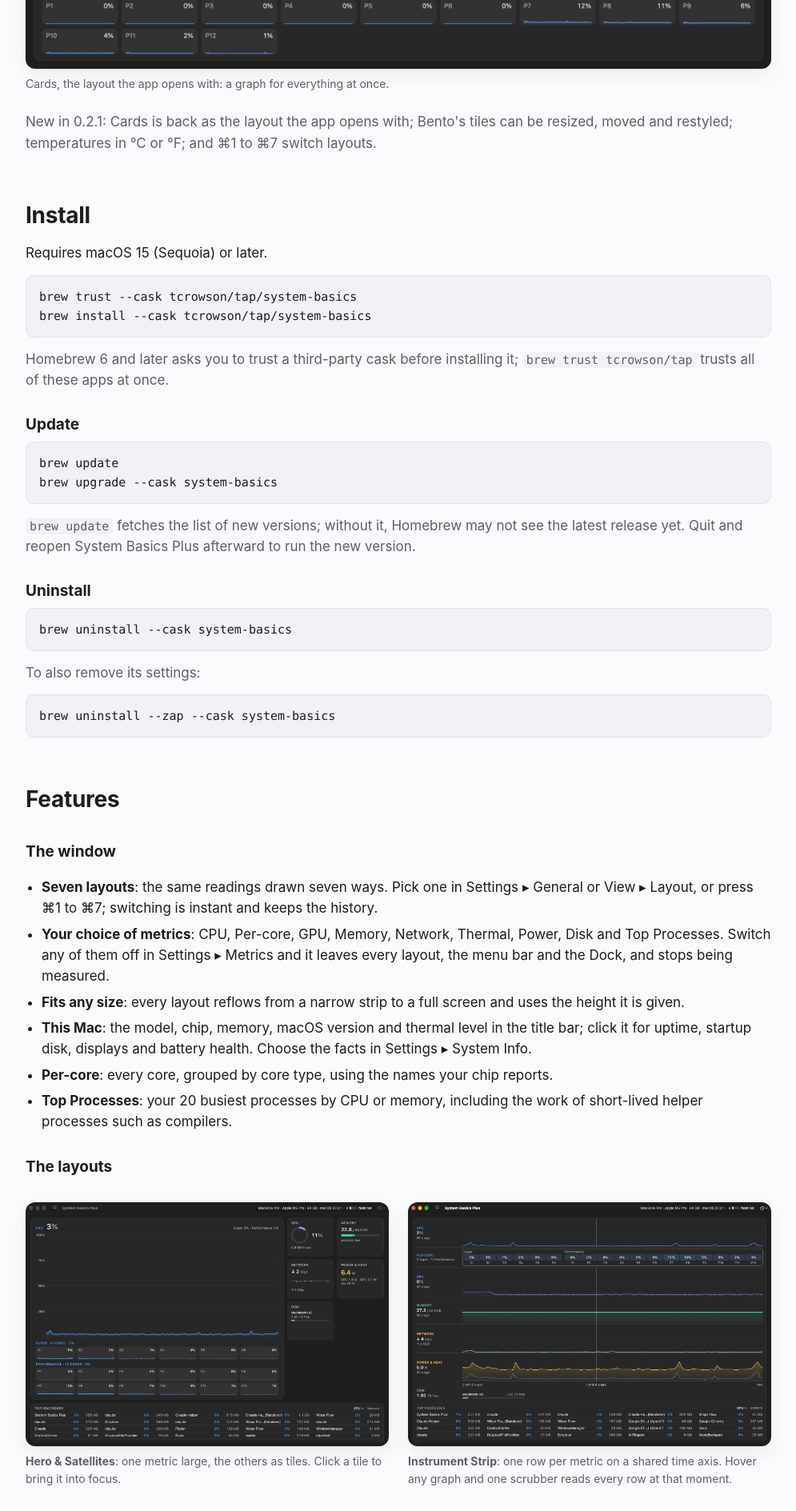
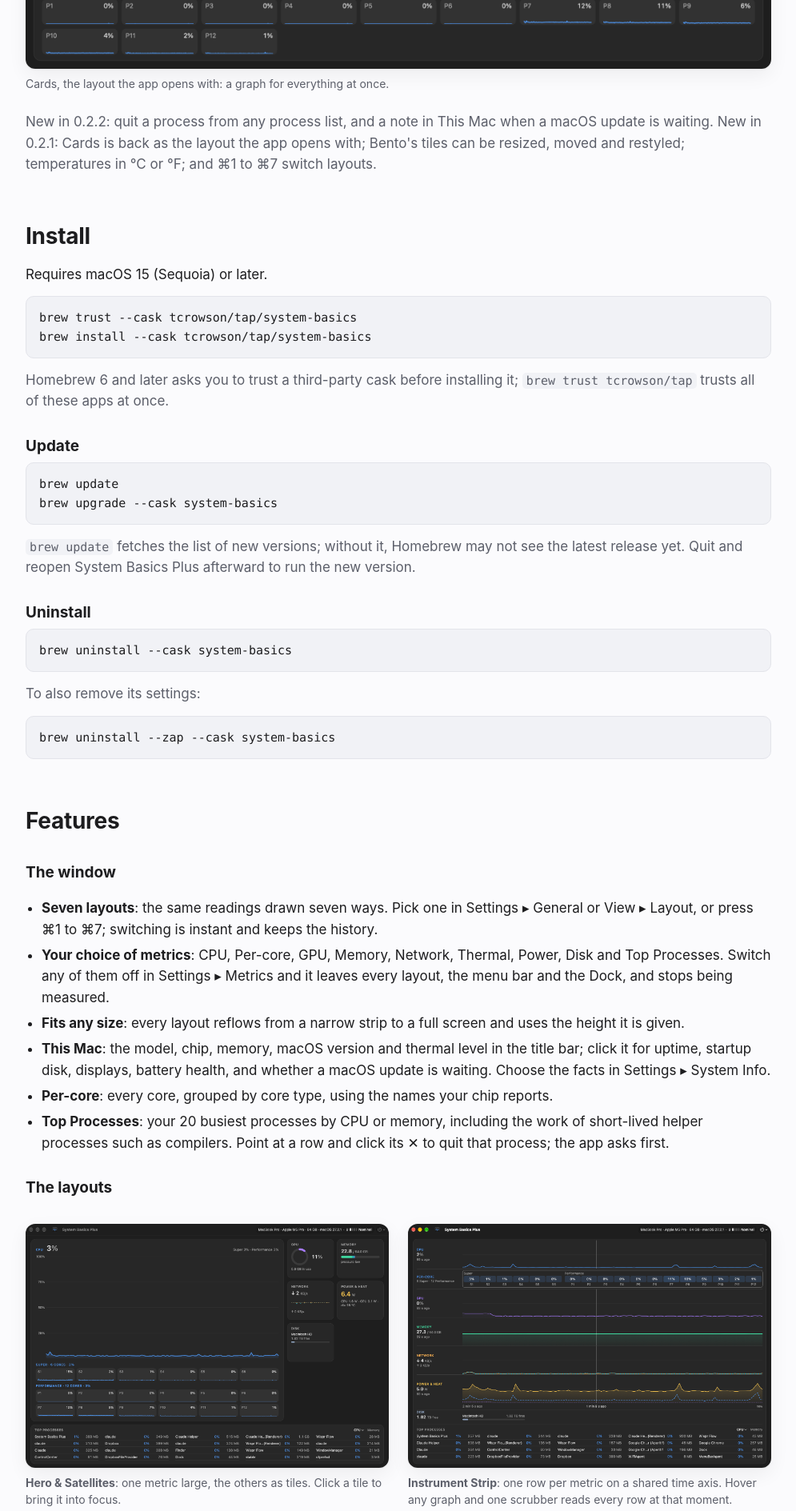
Before and after one commit to tcrowson/homebrew-tap, a plain HTML site: page docs/system-basics/index.html in a window 1280 px wide. Shown: the part 860-2749 px from the top of the page at 80% size, without its empty margins (142-1137 px from the left). Drawn offline with Linux system fonts and the light colour scheme.

Commit message:
System Basics Plus 0.2.2 on the app page
Co-Authored-By: Claude Fable 5.2 <noreply@anthropic.com>

```diff
--- a/docs/system-basics/index.html
+++ b/docs/system-basics/index.html
@@ -25,7 +25,7 @@
     <img src="img/window.png?v=3" alt="The System Basics Plus window in the Cards layout: a graph card each for CPU, GPU, memory, network, and power and heat, the top processes, disk space, and a small trace for every core">
     <figcaption>Cards, the layout the app opens with: a graph for everything at once.</figcaption>
   </figure>
-  <p class="dim">New in 0.2.1: Cards is back as the layout the app opens with; Bento's tiles can be resized, moved and restyled; temperatures in °C or °F; and ⌘1 to ⌘7 switch layouts.</p>
+  <p class="dim">New in 0.2.2: quit a process from any process list, and a note in This Mac when a macOS update is waiting. New in 0.2.1: Cards is back as the layout the app opens with; Bento's tiles can be resized, moved and restyled; temperatures in °C or °F; and ⌘1 to ⌘7 switch layouts.</p>
 
   <h2 id="install">Install</h2>
   <p>Requires macOS 15 (Sequoia) or later.</p>
@@ -50,9 +50,9 @@ brew upgrade --cask system-basics</code></pre>
     <li><strong>Seven layouts</strong>: the same readings drawn seven ways. Pick one in Settings ▸ General or View ▸ Layout, or press ⌘1 to ⌘7; switching is instant and keeps the history.</li>
     <li><strong>Your choice of metrics</strong>: CPU, Per-core, GPU, Memory, Network, Thermal, Power, Disk and Top Processes. Switch any of them off in Settings ▸ Metrics and it leaves every layout, the menu bar and the Dock, and stops being measured.</li>
     <li><strong>Fits any size</strong>: every layout reflows from a narrow strip to a full screen and uses the height it is given.</li>
-    <li><strong>This Mac</strong>: the model, chip, memory, macOS version and thermal level in the title bar; click it for uptime, startup disk, displays and battery health. Choose the facts in Settings ▸ System Info.</li>
+    <li><strong>This Mac</strong>: the model, chip, memory, macOS version and thermal level in the title bar; click it for uptime, startup disk, displays, battery health, and whether a macOS update is waiting. Choose the facts in Settings ▸ System Info.</li>
     <li><strong>Per-core</strong>: every core, grouped by core type, using the names your chip reports.</li>
-    <li><strong>Top Processes</strong>: your 20 busiest processes by CPU or memory, including the work of short-lived helper processes such as compilers.</li>
+    <li><strong>Top Processes</strong>: your 20 busiest processes by CPU or memory, including the work of short-lived helper processes such as compilers. Point at a row and click its ✕ to quit that process; the app asks first.</li>
   </ul>
 
   <h3>The layouts</h3>
@@ -98,7 +98,7 @@ brew upgrade --cask system-basics</code></pre>
     <li><strong>A style per readout</strong>: text, history graph, bar, per-core bars (CPU), ring (memory), or up/down rates and graph (network).</li>
     <li><strong>Tinted or monochrome</strong>: tinted uses a color per metric; monochrome matches the menu bar's own icons on any wallpaper.</li>
     <li><strong>Turns red past a limit</strong>: CPU or GPU above 90%, memory above 85%, temperature above 85 °C.</li>
-    <li><strong>Click for details</strong>: current values for every metric, the top five processes, and quick access to the window, refresh rate and Settings.</li>
+    <li><strong>Click for the menu</strong>: choose which readouts show, open the window, set the refresh rate or open Settings.</li>
   </ul>
 
   <div class="shots">
```
